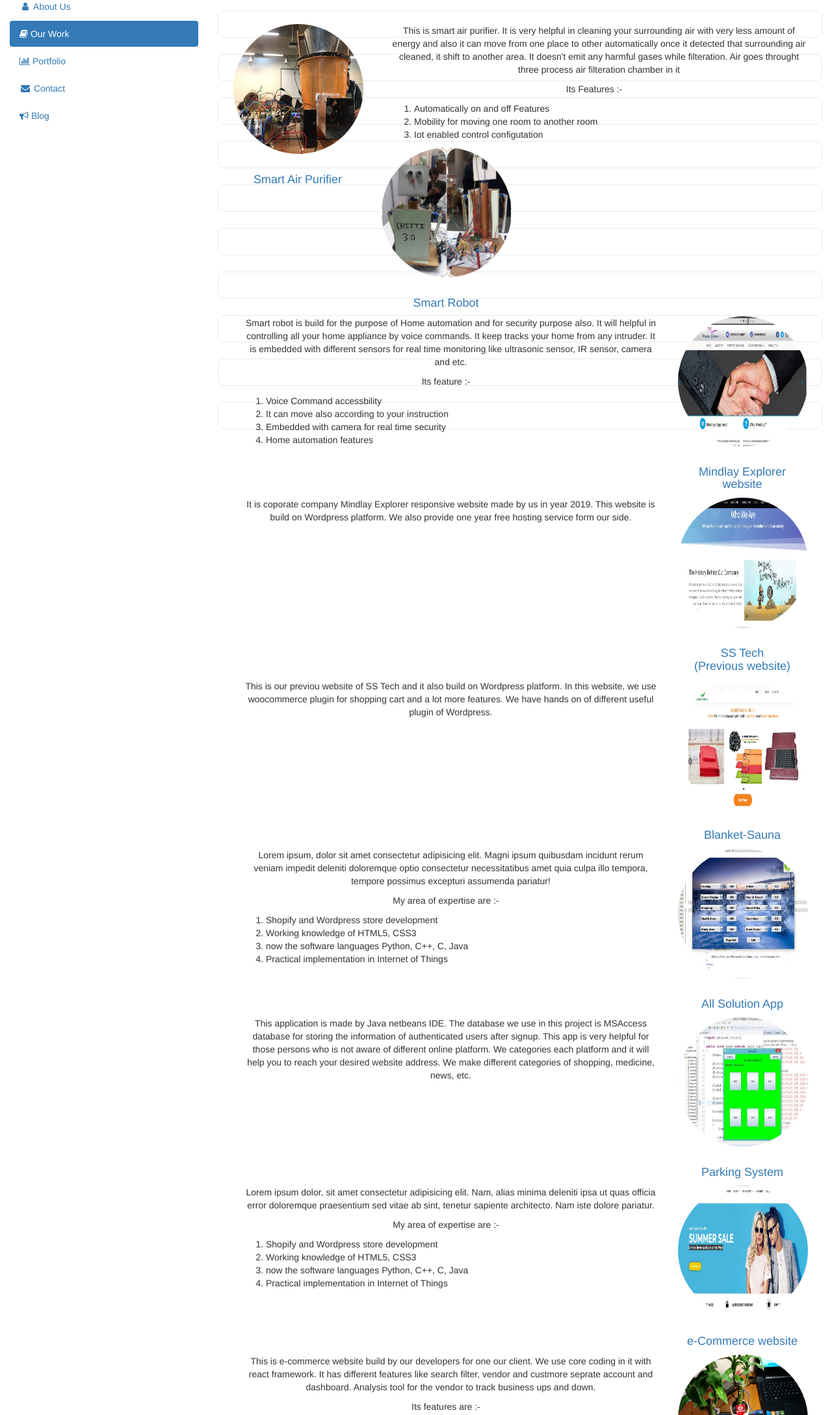
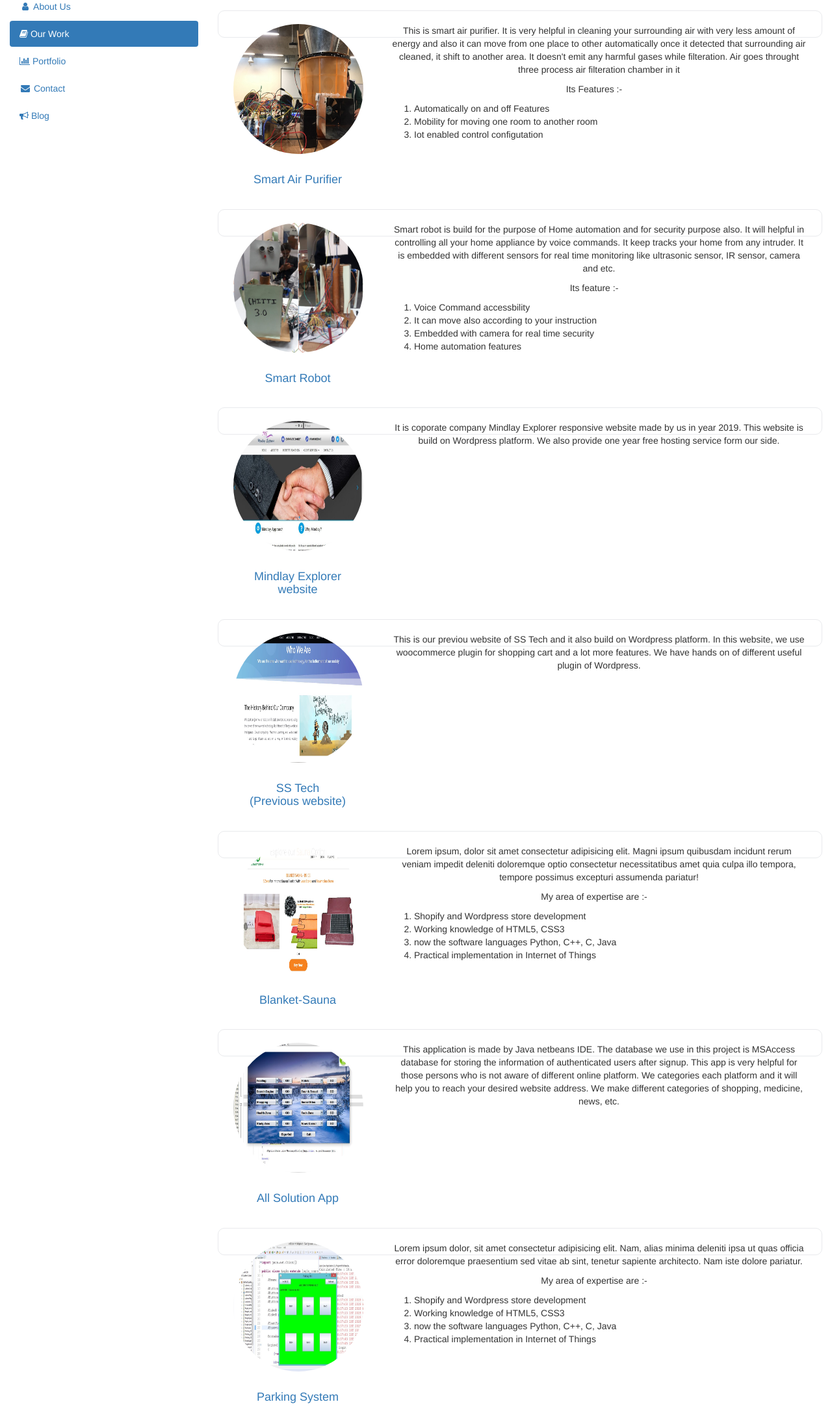
Before and after one commit to suryawanshi1999/SS-Tech-combine-, a plain HTML site: page pages/our-work.html in a window 1280 px wide. Shown: the part 222-2400 px from the top of the page at 65% size. Drawn offline with Linux system fonts and the light colour scheme.

Commit message:
Update our-work.html

```diff
--- a/pages/our-work.html
+++ b/pages/our-work.html
@@ -122,12 +122,12 @@
         <!--Right content--(Our work)-->
 
             <!--Top Section Start-->
-            <div class="col-sm-9 pull-right">
+                <div class="col-sm-9 pull-right">
               <h2 align="center"><strong>Our completed project </strong></h2>
               <h4 align="center">At SS Tech, our vision is always to build some thing innovative than existing one.</h4>
             </div>
             <!--Top Section End-->
-            <div class="col-sm-9 pull-right member-box">
+                <div class="col-sm-9 pull-right member-box">
 
               <!--Air Purifier Section start-->
               <div class="indiviudal-box">
@@ -153,7 +153,9 @@
                     </div>
               </div>
               <!--Air Purifier Section end-->
+            </div>
 
+                <div class="col-sm-9 pull-right member-box">
               <!--Air Purifier Section start-->
               <div class="indiviudal-box">
                 <div class="col-sm-3 text-center">
@@ -178,8 +180,10 @@
                 </div>
           </div>
           <!--Air Purifier Section end-->
+            </div>
 
-              <!--Air Purifier Section start-->
+                <div class="col-sm-9 pull-right member-box">
+                <!--Air Purifier Section start-->
               <div class="indiviudal-box">
                 <div class="col-sm-3 text-center">
                   <img class="img-circle member-img" src="../images/projects/mindlay explorer.jpg" alt="mindlay">
@@ -196,8 +200,10 @@
                 </div>
           </div>
           <!--Air Purifier Section end-->
+                </div>
 
-              <!--Air Purifier Section start-->
+                <div class="col-sm-9 pull-right member-box">
+                <!--Air Purifier Section start-->
               <div class="indiviudal-box">
                 <div class="col-sm-3 text-center">
                   <img class="img-circle member-img" src="../images/projects/sstech.JPG" alt="SS Tech">
@@ -214,7 +220,8 @@
                 </div>
           </div>
           <!--Air Purifier Section end-->
-
+            </div>
+                <div class="col-sm-9 pull-right member-box">
               <!--Air Purifier Section start-->
               <div class="indiviudal-box">
                 <div class="col-sm-3 text-center">
@@ -237,7 +244,9 @@
                 </div>
           </div>
           <!--Air Purifier Section end-->
+                </div>
 
+                <div class="col-sm-9 pull-right member-box">
               <!--Smart Robot start-->
               <div class="indiviudal-box">
                     <div class="col-sm-3 text-center">
@@ -256,9 +265,9 @@
                     </div>
               </div>
               <!--Smart Robot Section end-->
-
+                </div>
               <!--Air Purifier Section end-->
-
+                <div class="col-sm-9 pull-right member-box">
               <!--Smart Robot start-->
               <div class="indiviudal-box">
                 <div class="col-sm-3 text-center">
@@ -281,9 +290,9 @@
                 </div>
           </div>
           <!--Smart Robot Section end-->
-
+                </div>
               <!--Air Purifier Section end-->
-
+                <div class="col-sm-9 pull-right member-box">
               <!--Smart Robot start-->
               <div class="indiviudal-box">
                 <div class="col-sm-3 text-center">
@@ -307,9 +316,10 @@
                 </div>
           </div>
           <!--Smart Robot Section end-->
+                </div>
 
               <!--Air Purifier Section end-->
-
+                <div class="col-sm-9 pull-right member-box">
               <!--Smart Robot start-->
               <div class="indiviudal-box">
                 <div class="col-sm-3 text-center">
@@ -333,9 +343,9 @@
                 </div>
           </div>
           <!--Smart Robot Section end-->
-
+                </div>
               <!--Air Purifier Section end-->
-
+                <div class="col-sm-9 pull-right member-box">
               <!--Smart Robot start-->
               <div class="indiviudal-box">
                 <div class="col-sm-3 text-center">
```
